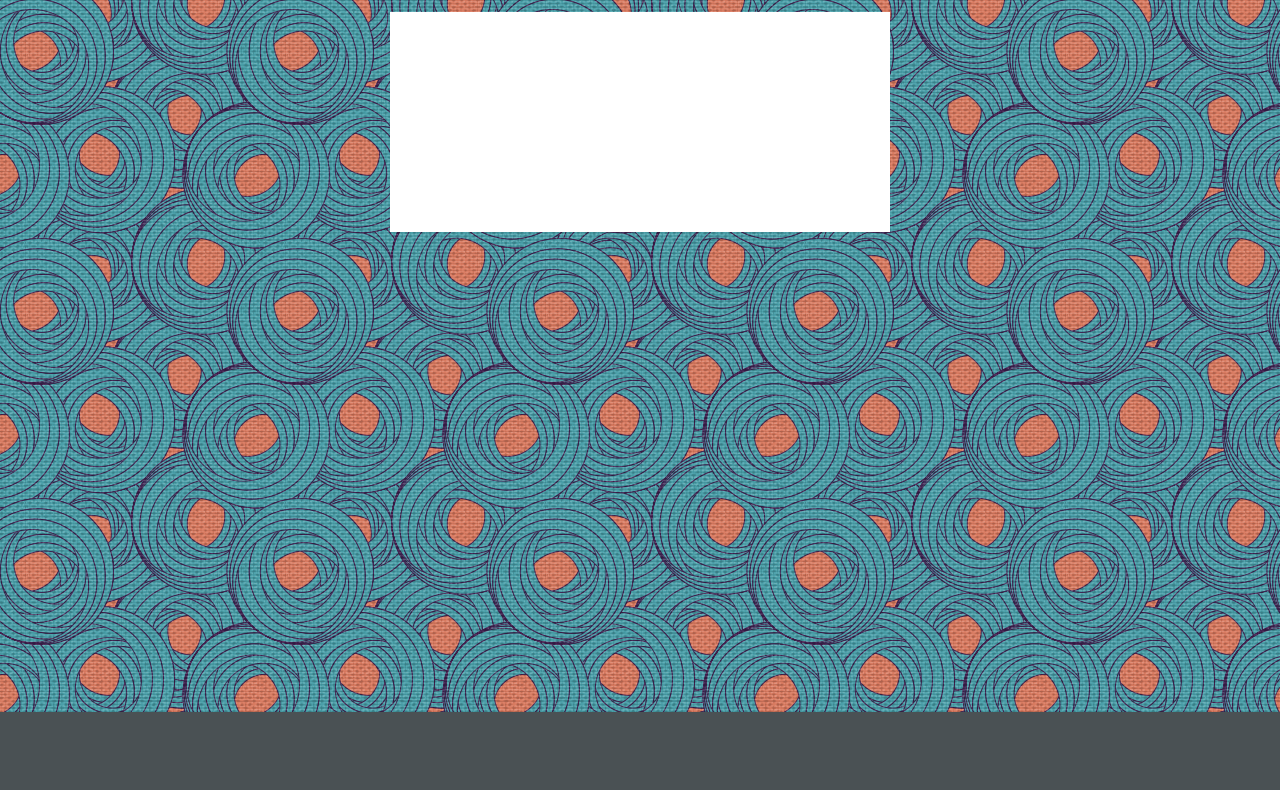
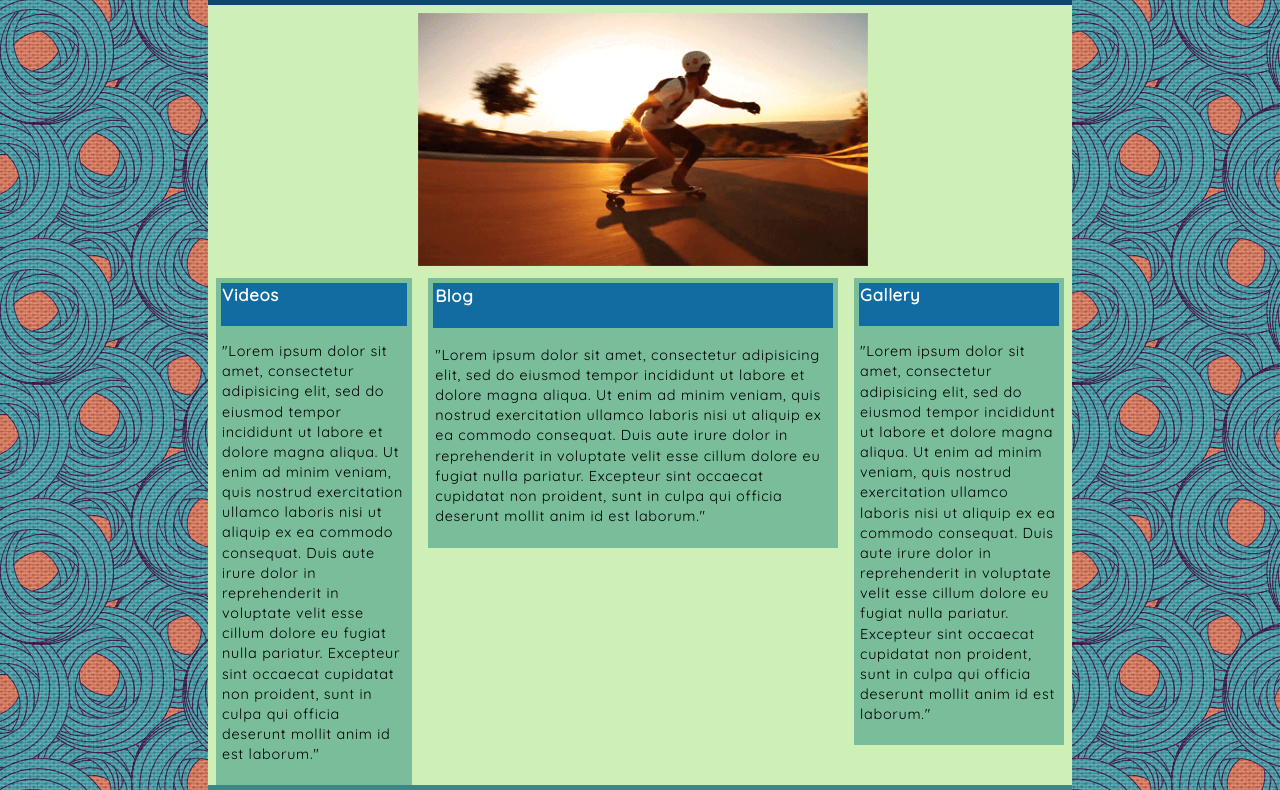
Before and after one commit to arturoalquicira/dws2, a plain HTML site: page lab1/index.html in a window 1280 px wide. Shown: the part 88-878 px from the top of the page. Before the commit the page ends 800 px from the top, so only its background shows below. Drawn offline with Linux system fonts and the light colour scheme.

Commit message:
no message

```diff
--- a/lab1/css/style.css
+++ b/lab1/css/style.css
@@ -2,57 +2,83 @@ body {
     background: #4A5154;
     background-image: url("../images/eAggmC.png");
     background-repeat: repeat;
-    font-family: 'Quicksand', sans-serif;
-    font-size: 0.813em;
+    font: 90%/1.5 'Quicksand', sans-serif;
     letter-spacing: 0.05em;
     line-height: 1.40em;
-    width: 100%;
-    margin: 100px auto;
+    max-width: 960px;
+    margin: 0 auto;
 }
 
-header {
-    width: 500px;
-    height: 200px;
-    margin: 10px auto;
-    background: white;
-    overflow: auto;
-}
-
-header h1 {
-    text-align: center;
-    margin: 85px auto;
-    font-size: 40px;
-    font-weight: normal;
+* {
+    padding: 0.578703%; /*5px;*/
 }
 
 #wrapper {
-    width: 500px;
     margin: 0 auto;
-    background: white;
+    padding: 0;
+    width: 90%;
+    background: #CEF0B7;
     overflow: auto;
 }
+/*******Header*******/
 
-article, section {
-    margin: 20px;
-    background: #dcdcdc;
-    padding: 5px;
+header {
+    background: #0B486B;
 }
 
-img {
-    margin: 0 12px;
-    border-width: 2px;
-    border-style: solid;
-    border-color: #dcdcdc;
+header h1{
+    color: whitesmoke;
 }
 
-img:hover {
-    border-color: #00fa9a;
+/*****Feature*****/
+
+#feature {
+    width: 52.083333%;
+    margin: 0 auto;
 }
 
-a:link {
-    color: black;
+
+img {
+    max-width: 100%;  /*500px*/
+}
+/*Left Sidebar*/
+
+#left-sidebar{
+    float: left;
+    width: 21.527777%; /*186px;*/
+    background: #79BD9A;
 }
 
-a:hover {
-    color: #00fa9a;
+/*Main Content*/
+
+#main{
+    float: left;
+    width: 46.296296%; /*400px;*/
+    background: #79BD9A;
 }
+
+/*Right Sidebar*/
+
+#right-sidebar{
+    float: left;
+    width: 23.148148%; /*200px;*/
+    background: #79BD9A;
+}
+
+#left-sidebar, #right-sidebar, #main {
+    margin: 0 0.925925%;    /*8px;*/
+}
+
+.headings-content{
+    background: #116CA1;
+    margin: 0;
+    height: 40px;
+    color: white;
+}
+
+/*Footer*/
+
+footer{
+    background: #3B8686;
+    clear: both;
+}
--- a/lab1/index.html
+++ b/lab1/index.html
@@ -9,12 +9,42 @@
 <body>
 <div id="wrapper">
     <header>
-    <h1 id="header"></h1>
+        <h1>Longboards</h1>
     </header>
+    <div id="feature">
+         <img src="images/tumblr_m0mk6u7a4g1qj8uf6o1_500.gif" alt="boy skating">
+    </div>
+    <div class="sidebar" id="left-sidebar">
+        <h3 class="headings-content">Videos</h3>
+        <p>"Lorem ipsum dolor sit amet, consectetur adipisicing elit, sed do eiusmod tempor incididunt ut labore et
+            dolore magna aliqua. Ut enim ad minim veniam, quis nostrud exercitation ullamco laboris nisi ut aliquip ex
+            ea commodo consequat. Duis aute irure dolor in reprehenderit in voluptate velit esse cillum dolore eu fugiat
+            nulla pariatur. Excepteur sint occaecat cupidatat non proident, sunt in culpa qui officia deserunt mollit anim
+            id est laborum."</p>
+    </div>
     <div id="main">
-
+        <h3 class="headings-content">Blog</h3>
+        <p>"Lorem ipsum dolor sit amet, consectetur adipisicing elit, sed do eiusmod tempor incididunt ut labore et
+            dolore magna aliqua. Ut enim ad minim veniam, quis nostrud exercitation ullamco laboris nisi ut aliquip ex
+            ea commodo consequat. Duis aute irure dolor in reprehenderit in voluptate velit esse cillum dolore eu fugiat
+            nulla pariatur. Excepteur sint occaecat cupidatat non proident, sunt in culpa qui officia deserunt mollit anim
+            id est laborum."</p>
     </div>
-
+    <div class="sidebar" id="right-sidebar">
+        <h3 class="headings-content">Gallery</h3>
+        <p>"Lorem ipsum dolor sit amet, consectetur adipisicing elit, sed do eiusmod tempor incididunt ut labore et
+            dolore magna aliqua. Ut enim ad minim veniam, quis nostrud exercitation ullamco laboris nisi ut aliquip ex
+            ea commodo consequat. Duis aute irure dolor in reprehenderit in voluptate velit esse cillum dolore eu fugiat
+            nulla pariatur. Excepteur sint occaecat cupidatat non proident, sunt in culpa qui officia deserunt mollit anim
+            id est laborum."</p>
+    </div>
+    <footer>
+        <p>"Lorem ipsum dolor sit amet, consectetur adipisicing elit, sed do eiusmod tempor incididunt ut labore et
+            dolore magna aliqua. Ut enim ad minim veniam, quis nostrud exercitation ullamco laboris nisi ut aliquip ex
+            ea commodo consequat. Duis aute irure dolor in reprehenderit in voluptate velit esse cillum dolore eu fugiat
+            nulla pariatur. Excepteur sint occaecat cupidatat non proident, sunt in culpa qui officia deserunt mollit anim
+            id est laborum."</p>
+    </footer>
 
 </div>
 </body>
```
Also changed, not shown: lab1/images/tumblr_m0mk6u7a4g1qj8uf6o1_500.gif (added).
